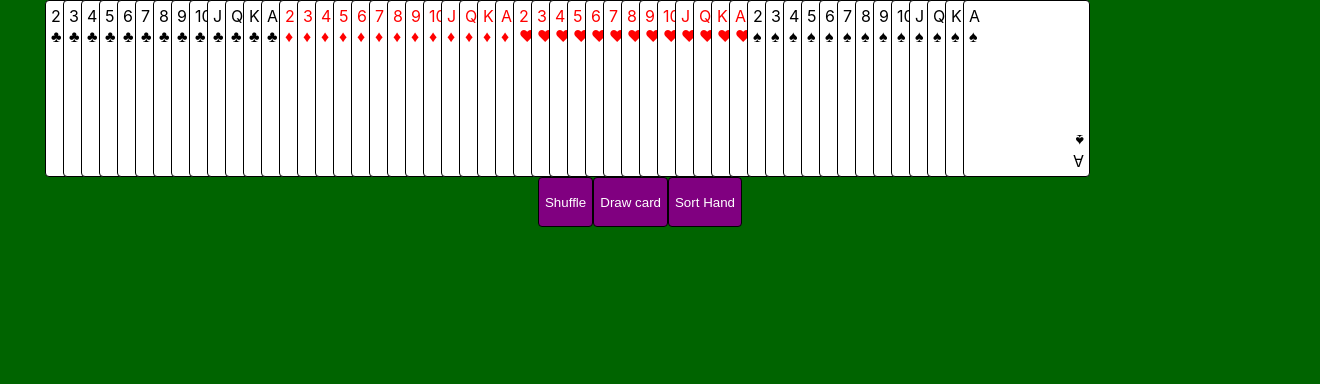
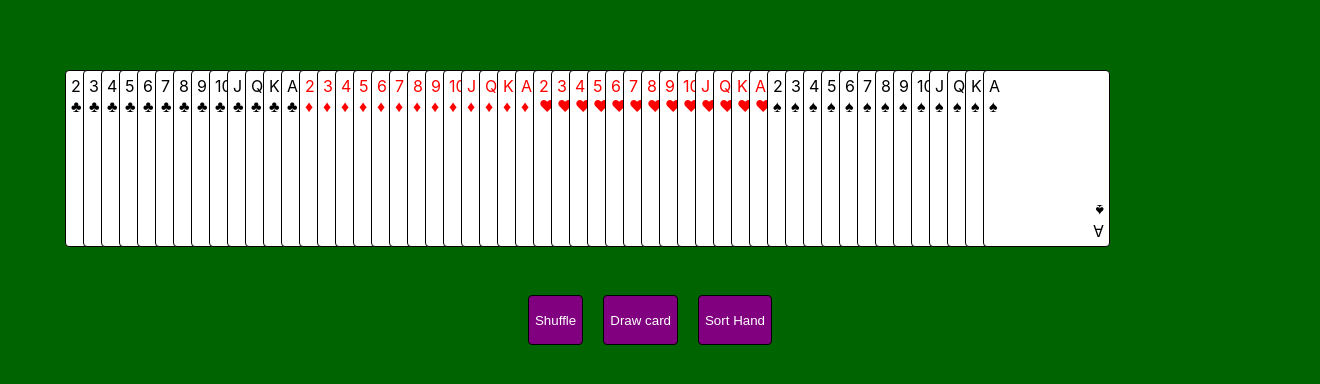
Before and after one commit to NapperJLG/deck-of-cards, a React (Create React App) app: page / in a window 1280 px wide. Shown: the top 384 px of the page, 1320 px wide, since content can reach past the window. Built offline with nearby package versions, Linux system fonts and the light colour scheme.

Commit message:
improved page layout

```diff
--- a/src/App.tsx
+++ b/src/App.tsx
@@ -68,11 +68,13 @@ function App() {
   }
 
   return (
-    <div className="App">
+    <div className='board'>
       <CardPile cards={deck} />
-      <Button onClick={() => shuffleDeck()}>Shuffle</Button>
-      <Button onClick={() => drawCard()}>Draw card</Button>
-      <Button onClick={() => sortHand()}>Sort Hand</Button>
+      <div className='button-row'>
+        <Button onClick={() => shuffleDeck()}>Shuffle</Button>
+        <Button onClick={() => drawCard()}>Draw card</Button>
+        <Button onClick={() => sortHand()}>Sort Hand</Button>
+      </div>
       <CardPile cards={hand} />
     </div>
   );
--- a/src/components/cardPile/style.ts
+++ b/src/components/cardPile/style.ts
@@ -1,6 +1,7 @@
 import styled from "styled-components";
 
 const Container = styled.div`
+  height: 175px;
   justify-content: center;
   display: flex;
   flex-direction: row-reverse;
--- a/src/index.scss
+++ b/src/index.scss
@@ -1,5 +1,7 @@
 body {
   margin: 0;
+  width: 100%;
+  padding: 20px;
   font-family: -apple-system, BlinkMacSystemFont, 'Segoe UI', 'Roboto', 'Oxygen',
     'Ubuntu', 'Cantarell', 'Fira Sans', 'Droid Sans', 'Helvetica Neue',
     sans-serif;
@@ -14,3 +16,15 @@ code {
   font-family: source-code-pro, Menlo, Monaco, Consolas, 'Courier New',
     monospace;
 }
+
+.board {
+  &>* {
+    margin-top: 50px;
+  }
+}
+
+.button-row {
+  &>* {
+    margin-right: 20px;
+  }
+}
```
